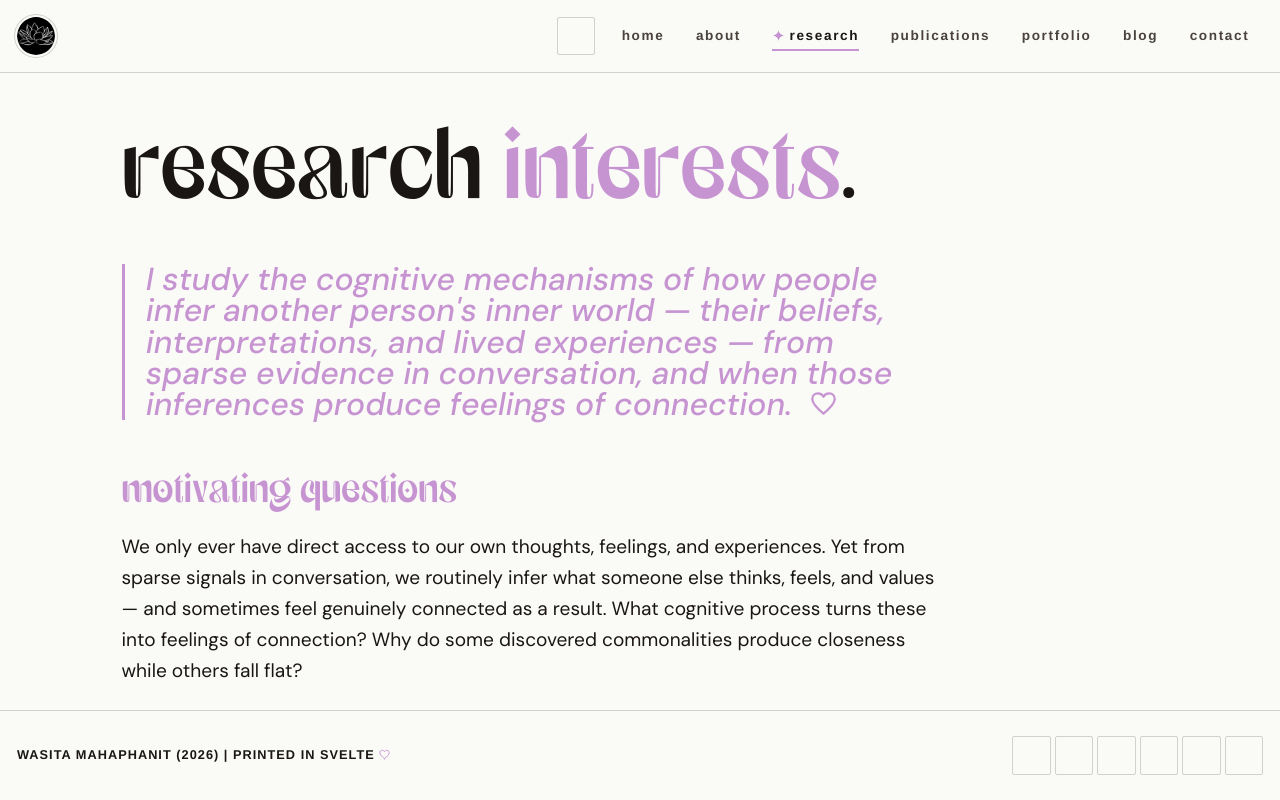
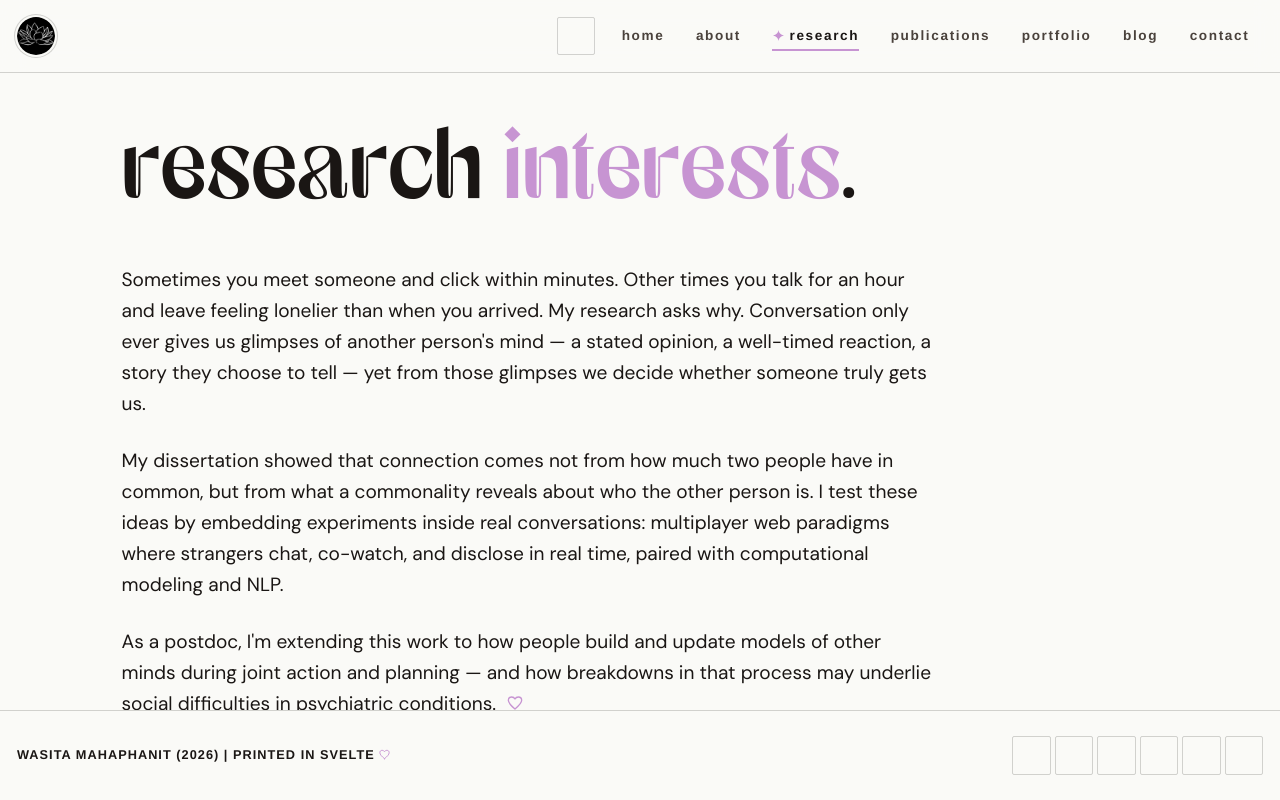
Before and after one commit to wasita/wasita.github.io, a SvelteKit app: page /research in a window 1280 px wide. Built offline with nearby package versions, Linux system fonts and the light colour scheme; some icons are missing.

Commit message:
✏️ rewrite research page as single blurb with postdoc direction

```diff
--- a/src/routes/research/+page.svelte
+++ b/src/routes/research/+page.svelte
@@ -8,50 +8,20 @@
  <span style="color: var(--accent);">interests</span>.
  </h1>
 
- <h2 class="font-quote text-2xl lg:text-3xl leading-snug mb-12 max-w-3xl" style="color: var(--accent); border-left: 3px solid var(--accent); padding-left: 1.25rem;">
- I study the cognitive mechanisms of how people infer another person's inner world — their beliefs, interpretations, and lived experiences — from sparse evidence in conversation,
- and when those inferences produce feelings of connection.
+ <div class="font-body text-lg leading-relaxed max-w-3xl space-y-6" style="color: var(--ink);">
+ <p>
+Sometimes you meet someone and click within minutes.
+Other times you talk for an hour and leave feeling lonelier than when you arrived.
+My research asks why.
+Conversation only ever gives us glimpses of another person's mind — a stated opinion, a well-timed reaction, a story they choose to tell — yet from those glimpses we decide whether someone truly gets us.
+ </p>
+ <p>
+My dissertation showed that connection comes not from how much two people have in common, but from what a commonality reveals about who the other person is.
+I test these ideas by embedding experiments inside real conversations: multiplayer web paradigms where strangers chat, co-watch, and disclose in real time, paired with computational modeling and NLP.
+ </p>
+ <p>
+As a postdoc, I'm extending this work to how people build and update models of other minds during joint action and planning — and how breakdowns in that process may underlie social difficulties in psychiatric conditions.
  <span class="heart" aria-hidden="true" style="width: 0.85em; height: 0.85em; margin-left: 0.3em; vertical-align: -0.05em;"></span>
- </h2>
-
- <div class="font-body text-lg leading-relaxed max-w-3xl space-y-12" style="color: var(--ink);">
- <!-- 01 / the question -->
- <section>
- <header class="mb-4">
- <span class="font-display" style="font-size: clamp(1.75rem, 4vw, 2.5rem); line-height: 1; color: var(--accent);">motivating questions</span>
- </header>
- <p>
-We only ever have direct access to our own thoughts, feelings, and experiences.
-Yet from sparse signals in conversation, we routinely infer what someone else thinks, feels, and values — and sometimes feel genuinely connected as a result.
-What cognitive process turns these into feelings of connection?
-Why do some discovered commonalities produce closeness while others fall flat?
  </p>
- </section>
-
- <!-- 02 / the dissertation -->
- <section>
- <header class="mb-4">
- <span class="font-display" style="font-size: clamp(1.75rem, 4vw, 2.5rem); line-height: 1; color: var(--accent);">the dissertation</span>
- </header>
- <p>
-My dissertation builds an inferential account of social connection, a framework for how people infer another's inner world from
-the limited signals available — a single stance on a topic, a partner's commentary during a co-watched event as it unfolds, the rarity and depth of a disclosed commonality.
-I combine multiplayer web apps with computational modeling and NLP tools to study these inferences inside genuine real-time interactions.
-Across three studies, I show that connection emerges not from the quantity of commonalities but from the inferences people draw on top of them.
- </p>
- </section>
-
- <!-- 03 / what's next -->
- <section>
- <header class="mb-4">
- <span class="font-display" style="font-size: clamp(1.75rem, 4vw, 2.5rem); line-height: 1; color: var(--accent);">what's next</span>
- </header>
- <p>
- Looking forward, I am extending this research program to how people construct and update models of other minds during joint action and planning,
- and what happens when this process breaks down.
- Social interaction requires ongoing inference about others' intentions, beliefs, and goals, and failures in this process may underlie difficulties in social functioning across a range of psychiatric conditions.
- By bridging social cognition, computational cognitive modeling, and clinical science, I hope to build a mechanistic account of how we come to feel, or fail to feel, truly understood by others.
- </p>
- </section>
  </div>
 </div>
```
